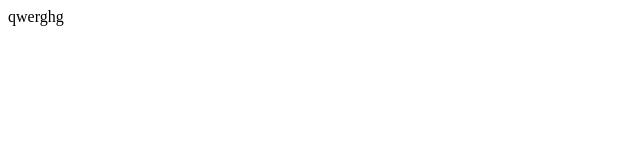
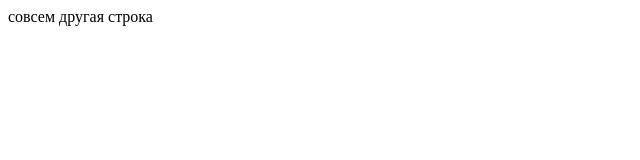
Before and after one commit to ilitvinov/lost-time, a plain HTML site: page index.html in a window 1280 px wide. Shown: the whole page, without its empty margins (0-640 px from the left). Drawn offline with Linux system fonts and the light colour scheme.

Commit message:
Update index.html

```diff
--- a/index.html
+++ b/index.html
@@ -6,7 +6,7 @@
 </head>
 <body>
 
-  qwerghg
+  совсем другая строка
 
 </body>
 </html>
```
